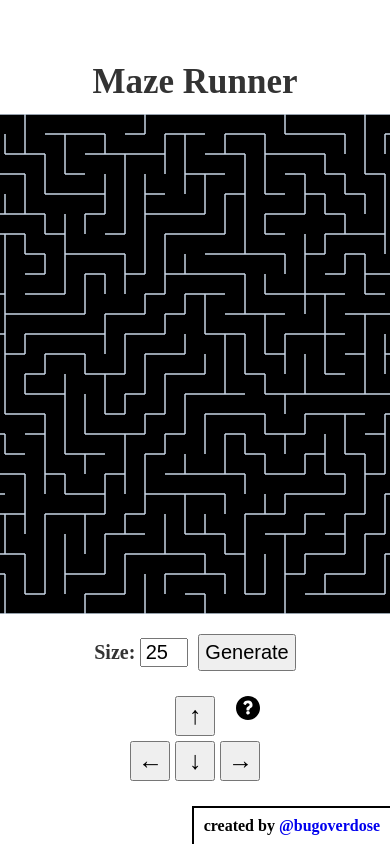
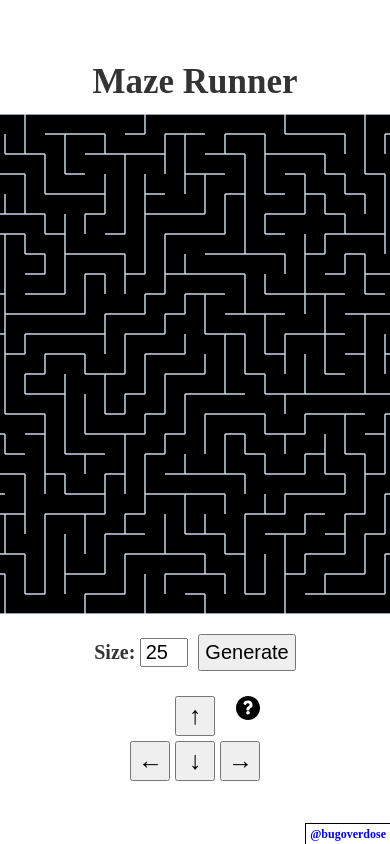
Before and after one commit to bugoverdose/maze-runner, a React (Create React App) app: page / in a window 390 px wide. Shown: the top 844 px of the page. Built offline with nearby package versions, Linux system fonts and the light colour scheme.

Commit message:
fix: remove footer text in mobile

```diff
--- a/src/components/Footer.tsx
+++ b/src/components/Footer.tsx
@@ -1,15 +1,38 @@
 import styled from "styled-components";
+import { device } from "../styles/constants";
 
 const FooterContainer = styled.footer`
   // absolute은 화면이 줄어들어서 스크롤다운이 가능해졌을 때 element에 남아있음. 스크롤해도 따라오지 않음.
   position: fixed; // fixed는 화면 기준. absolute은 element 기준
   bottom: 0;
   right: 0;
-  padding: 10px;
+  display: flex;
+  flex-direction: row;
   font-weight: 600;
-  border-top: 2px black solid;
-  border-left: 2px black solid;
   background-color: white;
+
+  padding: 4px;
+  font-size: 12px;
+  border-top: 1px black solid;
+  border-left: 1px black solid;
+
+  @media ${device.bigScreen} {
+    padding: 10px;
+    font-size: 20px;
+    border-top: 2px black solid;
+    border-left: 2px black solid;
+  }
+`;
+
+const CreatedByText = styled.span`
+  margin-right: 5px;
+
+  @media ${device.mobile} {
+    display: none;
+  }
+  @media ${device.bigScreen} {
+    display: block;
+  }
 `;
 
 const GithubLink = styled.a`
@@ -18,7 +41,7 @@ const GithubLink = styled.a`
 
 export const Footer = () => (
   <FooterContainer>
-    created by{" "}
+    <CreatedByText>created by </CreatedByText>
     <GithubLink href="https://github.com/bugoverdose">@bugoverdose</GithubLink>
   </FooterContainer>
 );
```
